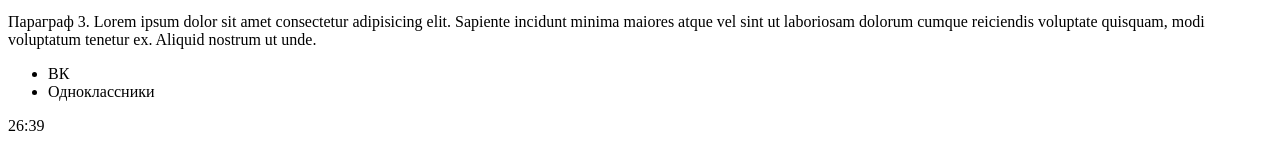
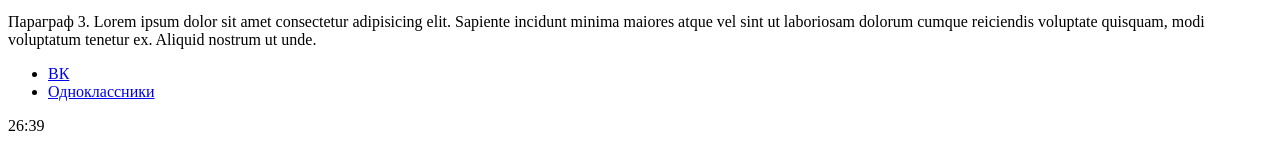
Before and after one commit to Zep314/html1, a plain HTML site: page index.html in a window 1280 px wide. Shown: the part 326-481 px from the top of the page. Drawn offline with Linux system fonts and the light colour scheme.

Commit message:
working2

```diff
--- a/index.html
+++ b/index.html
@@ -17,8 +17,8 @@
     <p>Параграф 2. Lorem ipsum dolor sit amet, consectetur adipisicing elit. Laborum optio numquam voluptas assumenda ex impedit, ad labore delectus voluptate aliquam exercitationem quisquam cumque iusto odio officiis culpa illum non corporis.</p>
     <p>Параграф 3. Lorem ipsum dolor sit amet consectetur adipisicing elit. Sapiente incidunt minima maiores atque vel sint ut laboriosam dolorum cumque reiciendis voluptate quisquam, modi voluptatum tenetur ex. Aliquid nostrum ut unde.</p>
     <ul>
-        <li>ВК</li>
-        <li>Одноклассники</li>
+        <li><a href="https://vk.com">ВК</a></li>
+        <li><a href="https://ok.ru">Одноклассники</a></li>
     </ul>
     26:39
 </body>
```
